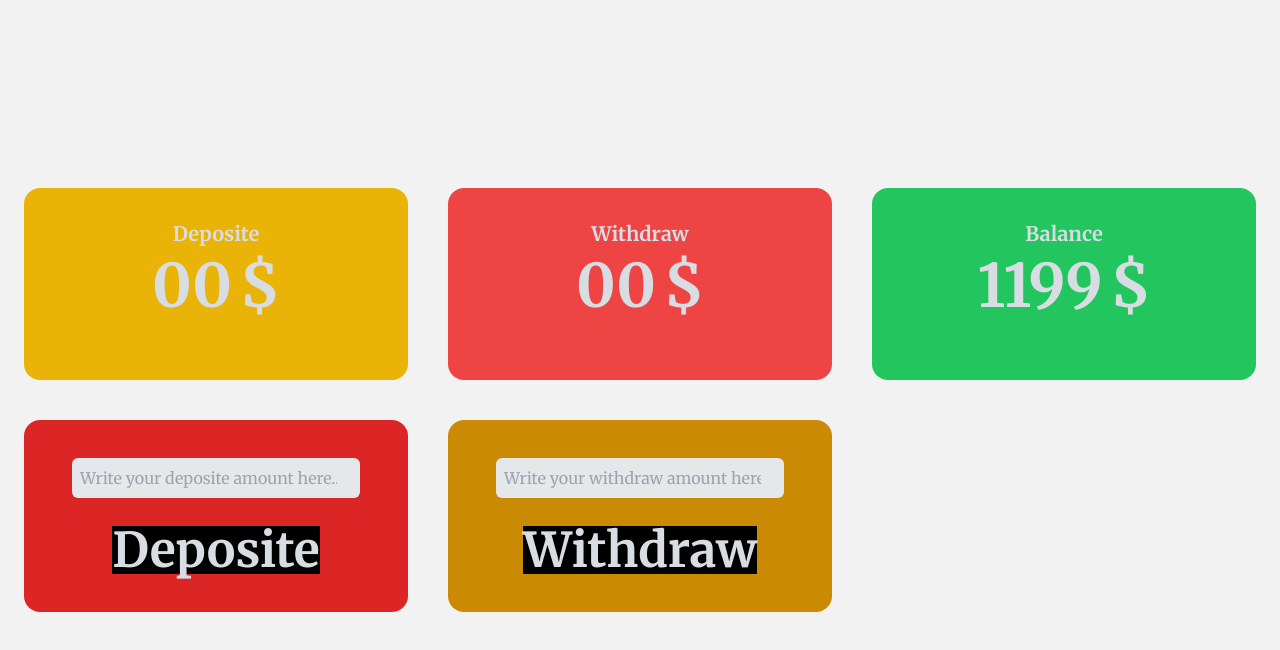
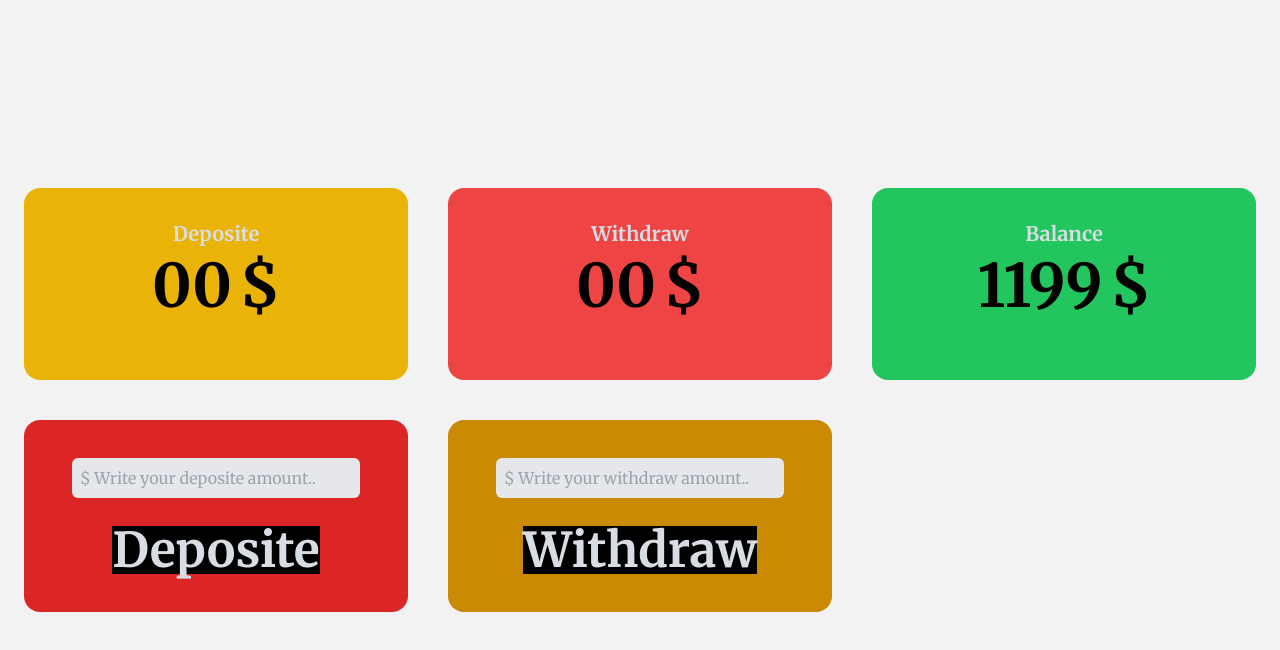
Before and after one commit to AlgoWebBot/interactive-bank-using-html-css-js, a plain HTML site: page index.html in a window 1280 px wide. Both pictures are taken after a click on the button "LOGIN". Drawn offline with nearby package versions, Linux system fonts and the light colour scheme.

Commit message:
text color cng

```diff
--- a/bank.js
+++ b/bank.js
@@ -46,5 +46,4 @@ withButton.addEventListener('click', () => {
     let totalBalance = document.querySelector('#total-balance').innerText;
     totalBalance -= withParseFloat;
     document.querySelector('#total-balance').innerText = totalBalance;
-
 })
--- a/index.html
+++ b/index.html
@@ -66,20 +66,20 @@
                 <div class="card w-96 h-48 bg-neutral text-neutral-content bg-yellow-500">
                     <div class="card-body items-center text-center">
                         <h2 class="card-title">Deposite</h2>
-                        <h2 class="card-title taka-deposite text-6xl"><span id="depo-balance">00</span>$</h2>
+                        <h2 class="card-title taka-deposite text-6xl text-black"><span id="depo-balance">00</span>$</h2>
                     </div>
                 </div>
                 <div class="card w-96 h-48 bg-neutral text-neutral-content bg-red-500">
                     <div class="card-body items-center text-center">
                         <h2 class="card-title">Withdraw</h2>
-                        <h2 class="card-title taka-withdraw text-6xl"><span id="with-balance">00</span>$</h2>
+                        <h2 class="card-title taka-withdraw text-6xl text-black"><span id="with-balance">00</span>$</h2>
 
                     </div>
                 </div>
                 <div class="card w-96 h-48 bg-neutral text-neutral-content bg-green-500">
                     <div class="card-body items-center text-center">
                         <h2 class="card-title">Balance</h2>
-                        <h2 class="card-title balance text-6xl"><span id="total-balance">1199</span>$</h2>
+                        <h2 class="card-title balance text-6xl text-black"><span id="total-balance">1199</span>$</h2>
 
                     </div>
                 </div>
@@ -88,7 +88,7 @@
                 <div class="card w-96 h-48 bg-neutral text-neutral-content bg-red-600">
                     <div class="card-body items-center text-center justify-center">
                         <div>
-                            <input type="number" id="deposite-amount" class="h-10 w-72 rounded-md text-black p-2 bg-gray-200" placeholder="Write your deposite amount here...">
+                            <input type="number" id="deposite-amount" class="h-10 w-72 rounded-md text-black p-2 bg-gray-200" placeholder="$ Write your deposite amount..">
                         </div>
                         <h2 id="deposite" class="card-title text-5xl mt-5 bg-black cursor-pointer">Deposite</h2>
                     </div>
@@ -97,7 +97,7 @@
                 <div class="card w-96 h-48 bg-neutral text-neutral-content bg-yellow-600">
                     <div class="card-body items-center text-center justify-center">
                         <div>
-                            <input type="number" id="withdraw-amount" class="h-10 w-72 rounded-md text-black p-2 bg-gray-200" placeholder="Write your withdraw amount here...">
+                            <input type="number" id="withdraw-amount" class="h-10 w-72 rounded-md text-black p-2 bg-gray-200" placeholder="$ Write your withdraw amount..">
                         </div>
                         <h2 id="withdraw" class="card-title text-5xl mt-5 bg-black cursor-pointer">Withdraw</h2>
                     </div>
```
